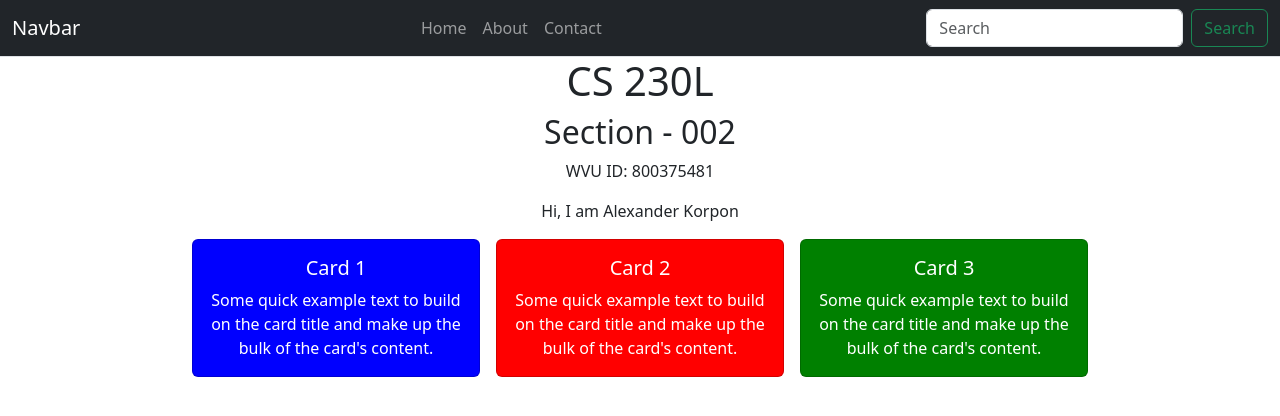
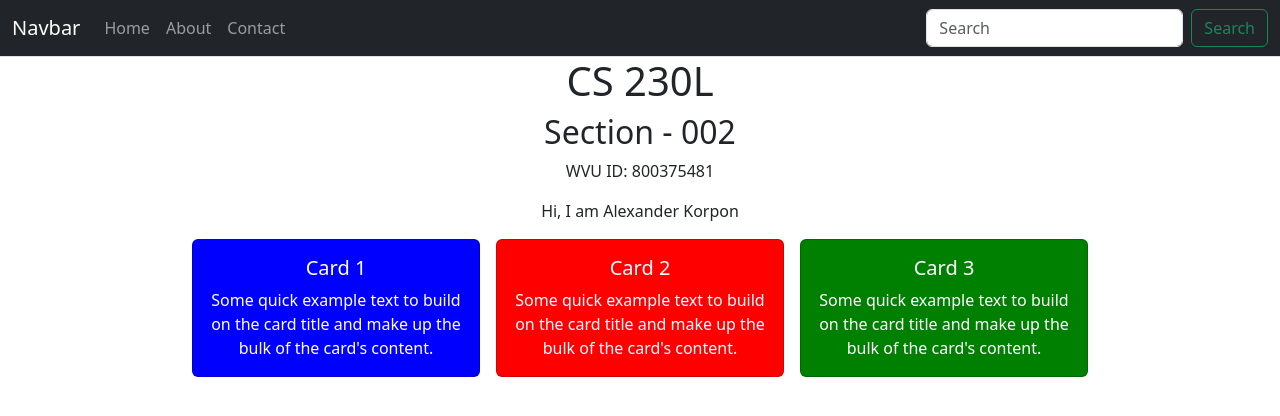
Before and after one commit to Specials35/EmmaAj, a React (Create React App) app: page / in a window 1280 px wide. Shown: the top 416 px of the page. Built offline with nearby package versions, Linux system fonts and the light colour scheme.

Commit message:
Moving nav tags

```diff
--- a/src/Navbar.js
+++ b/src/Navbar.js
@@ -7,7 +7,7 @@ const AppNavbar = () => {
             <Container fluid>
                 <Navbar.Brand>Navbar</Navbar.Brand>
 
-                <Nav className="justify-content-start">
+                <Nav className="collapse navbar-collapse">
                     <Nav.Link href="#">Home</Nav.Link>
                     <Nav.Link href="#">About</Nav.Link>
                     <Nav.Link href="#">Contact</Nav.Link>
```
